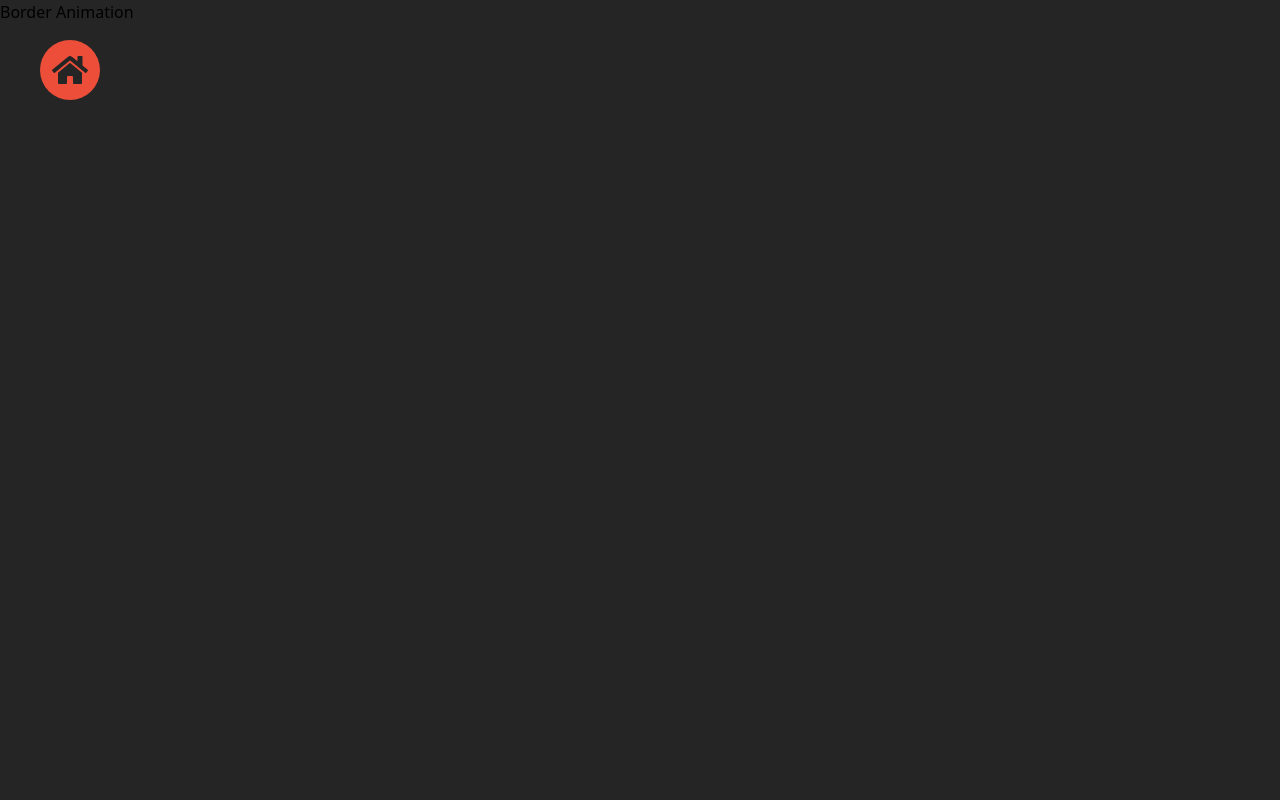
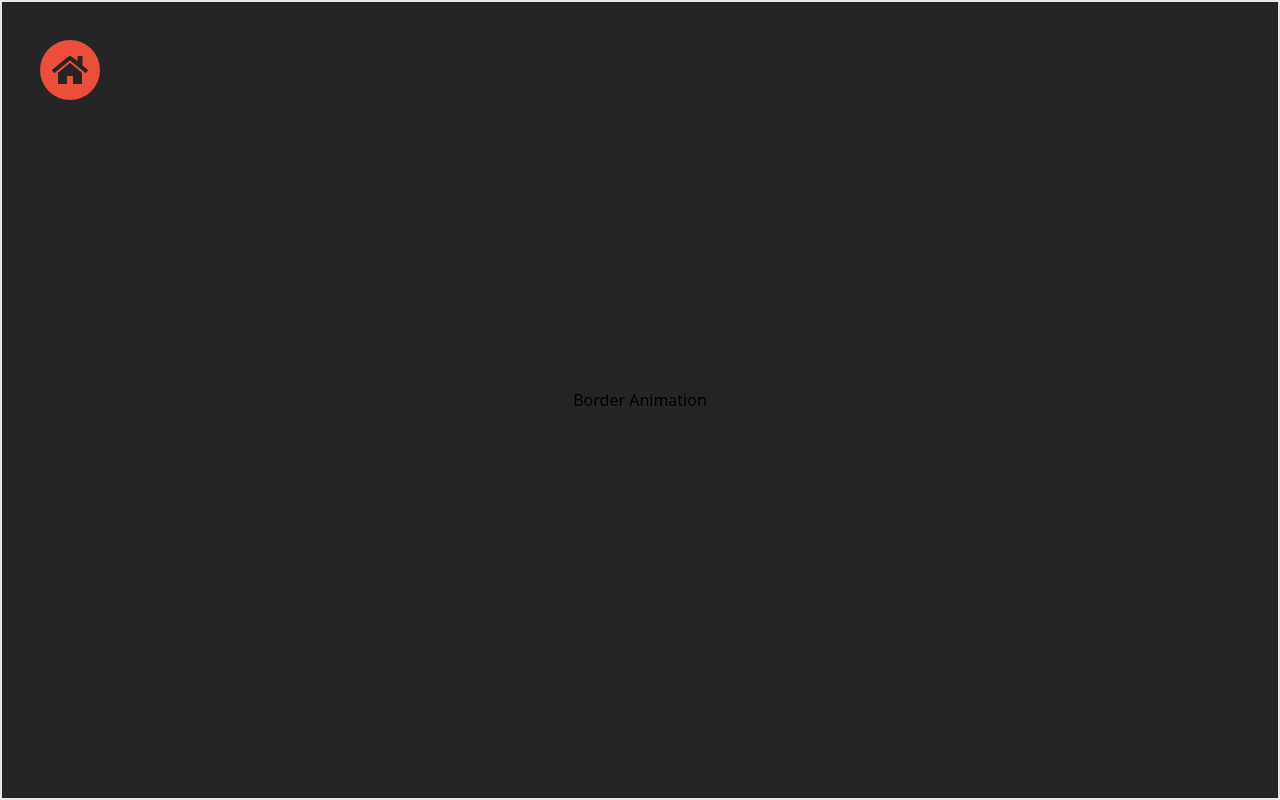
Before and after one commit to HarikrishnanYPR1707/My-Design-Playground, a Next.js app: page /BorderAnimation in a window 1280 px wide. Built offline with nearby package versions, Linux system fonts and the light colour scheme.

Commit message:
Added basic styling

```diff
--- a/src/app/BorderAnimation/page.jsx
+++ b/src/app/BorderAnimation/page.jsx
@@ -1,7 +1,11 @@
 import React from "react";
 
 const page = () => {
-  return <div className="">Border Animation</div>;
+  return (
+    <div className="flex h-screen items-center justify-center border-2">
+      Border Animation
+    </div>
+  );
 };
 
 export default page;
```
